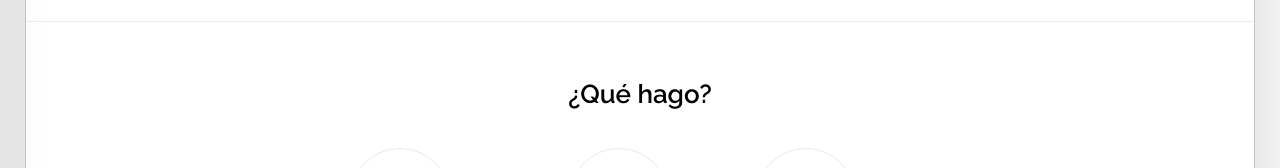
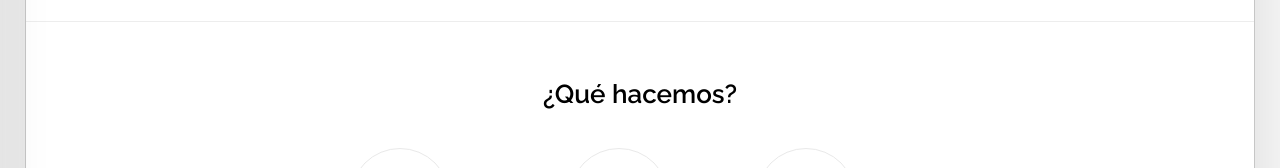
Before and after one commit to ingealex11/file, a plain HTML site: page profile.html in a window 1280 px wide. Shown: the part 491-659 px from the top of the page. Drawn offline with Linux system fonts and the light colour scheme.

Commit message:
Update profile.html

```diff
--- a/profile.html
+++ b/profile.html
@@ -134,7 +134,7 @@
             <!-- start row -->
             <div class="row">
                 <div class="col-xs-12 col-sm-12 col-lg-12">
-                    <h3 class="title">¿Qué hago?</h3>
+                    <h3 class="title">¿Qué hacemos?</h3>
                 </div>
             </div>
             <!-- end row -->
```
